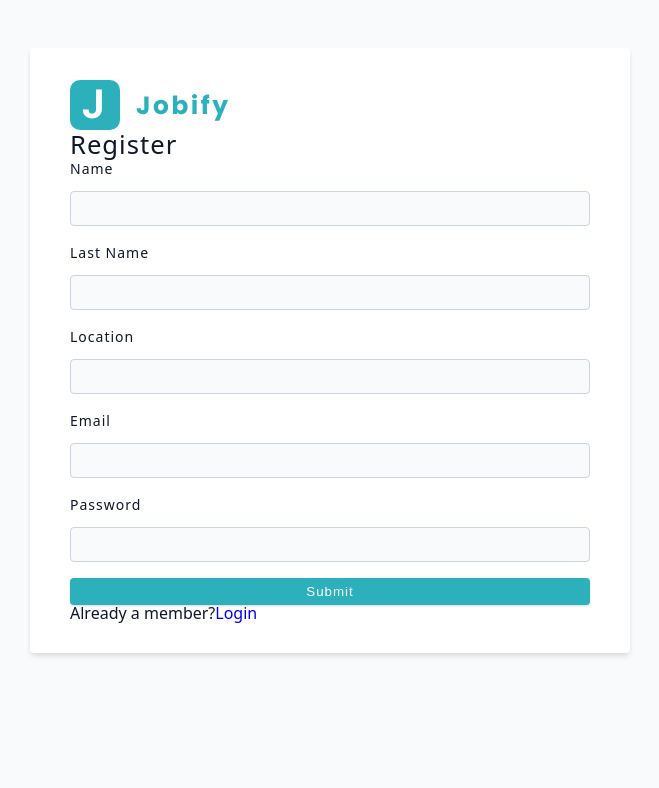
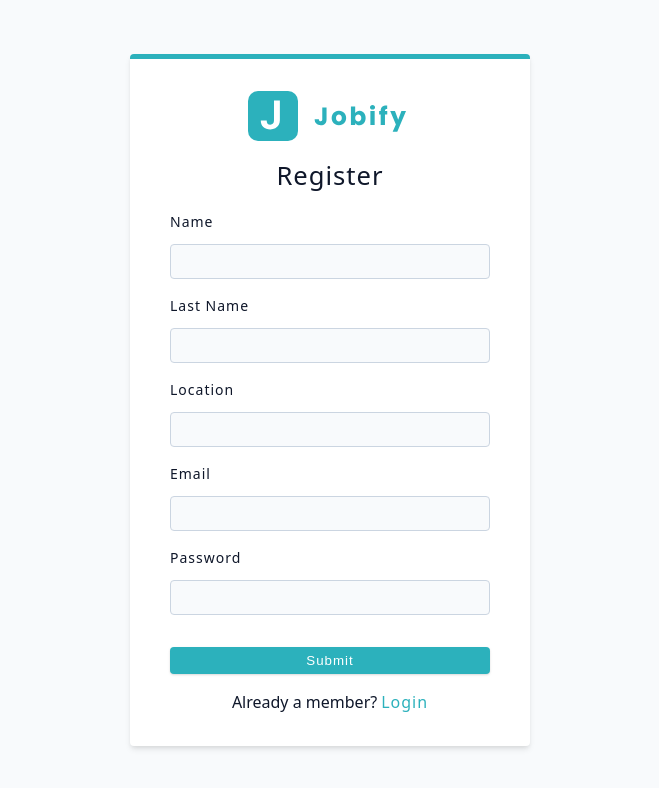
Before and after one commit to Bahtiyar89/Cargo, a React (Vite) app in the folder client/: page /register in a window 1280 px wide. Shown: the top 788 px of the page, without its empty margins (310-969 px from the left). Built offline with nearby package versions, Linux system fonts and the light colour scheme.

Commit message:
register upd

```diff
--- a/client/src/pages/Register.jsx
+++ b/client/src/pages/Register.jsx
@@ -5,6 +5,7 @@ import { FormRow, Logo, SubmitBtn } from '../components';
 
 const Register = () => {
   return (
+    <Wrapper>
       <Form method='post' className='form'>
         <Logo />
         <h4>Register</h4>
@@ -21,6 +22,7 @@ const Register = () => {
           </Link>
         </p>
       </Form>
+    </Wrapper>
   );
 };
 
```
Lines whose indentation alone changed are shown as unchanged.
